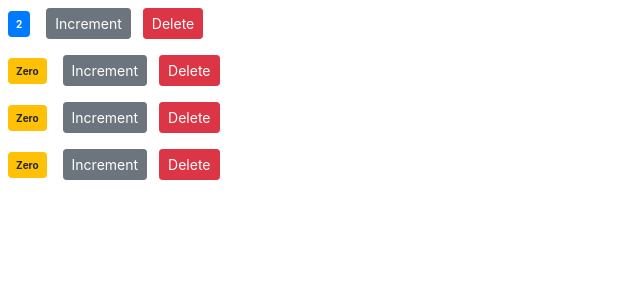
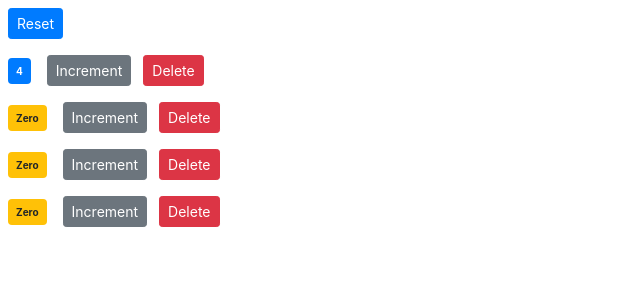
Before and after one commit to MVBharat/ShoppingCart, a React (Create React App) app: page / in a window 1280 px wide. Shown: the top 300 px of the page, without its empty margins (0-640 px from the left). Built offline with nearby package versions, Linux system fonts and the light colour scheme.

Commit message:
add increment and other function

```diff
--- a/src/components/counter.js
+++ b/src/components/counter.js
@@ -1,15 +1,7 @@
 import React, { Component } from 'react';
 
 class Counter extends Component{
-  state = {
-    value: this.props.counter.value,
-  };
 
-
-  handleIncrement = product => {
-    console.log(product);
-    this.setState({ value: this.state.value + 1 });
-  }
   styles = {
     fontSize: 10,
     fontWeight: "bold"
@@ -20,7 +12,8 @@
     return (
           <React.Fragment>
             <span style ={this.styles} className={this.getBadgeClasses()} > {this.formatCount()} </span>
-            <button onClick={() => this.handleIncrement({id: 1})} className="btn btn-secondary btn-sm m-2"> Increment </button>
+            <button onClick={() => this.props.onIncrement(this.props.counter)}
+             className="btn btn-secondary btn-sm m-2"> Increment </button>
             <button onClick ={() => this.props.onDelete(this.props.counter.id)}
              className="btn btn-danger btn-sm m-1"> Delete </button>
             <br/>
@@ -30,12 +23,12 @@
 
   getBadgeClasses(){
     let classes = "badge m-2 p-2 badge-";
-    classes += this.state.value === 0 ? "warning" : "primary";
+    classes += this.props.counter.value === 0 ? "warning" : "primary";
     return classes;
   }
 
   formatCount(){
-    const {value } = this.state;
+    const {value } = this.props.counter;
     return value === 0 ? "Zero" : value;
   }
 }
--- a/src/components/counters.js
+++ b/src/components/counters.js
@@ -4,11 +4,28 @@
 class Counters extends Component{
   state = {
     counters: [
-      { id: 1, value: 2 },
+      { id: 1, value: 4 },
       { id: 2, value: 0 },
       { id: 3, value: 0 },
       { id: 4, value: 0 }
     ]
+  };
+
+  handleIncrement = counter => {
+    const counters = [...this.state.counters];
+    const index = counters.indexOf(counter);
+    counters[index] = { ...counter };
+    counters[index].value++;
+    this.setState({ counters });
+
+  }
+
+  handleReset =() => {
+    const counters = this.state.counters.map(c =>{
+       c.value = 0;
+       return c;
+     });
+     this.setState(counters)
   };
 
   handleDelete = (counterId) => {
@@ -20,8 +37,15 @@
     console.log("Props", this.props);
     return(
       <div>
-        {this.state.counters.map(counter =>
-          <Counter key={counter.id} onDelete={this.handleDelete}  counter={counter} />)}
+      <button  onClick={() => this.handleReset()} className="btn btn-primary btn-sm m-2" > Reset </button>
+      <br/>
+        {this.state.counters.map(counter => (
+          <Counter key={counter.id}
+             onDelete={this.handleDelete}
+             onIncrement={this.handleIncrement}
+             counter={counter}
+           />
+         ))}
       </div>
     );
   }
```
